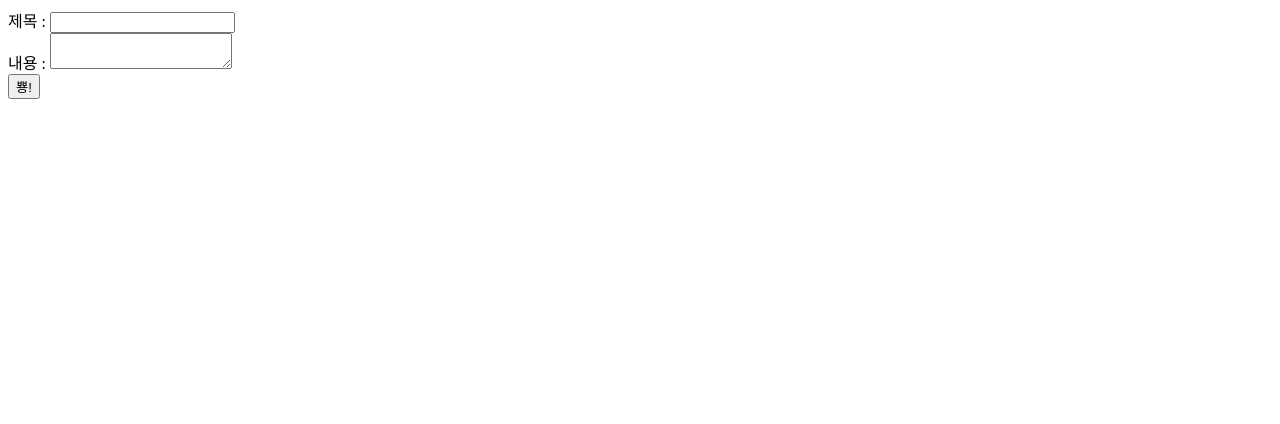
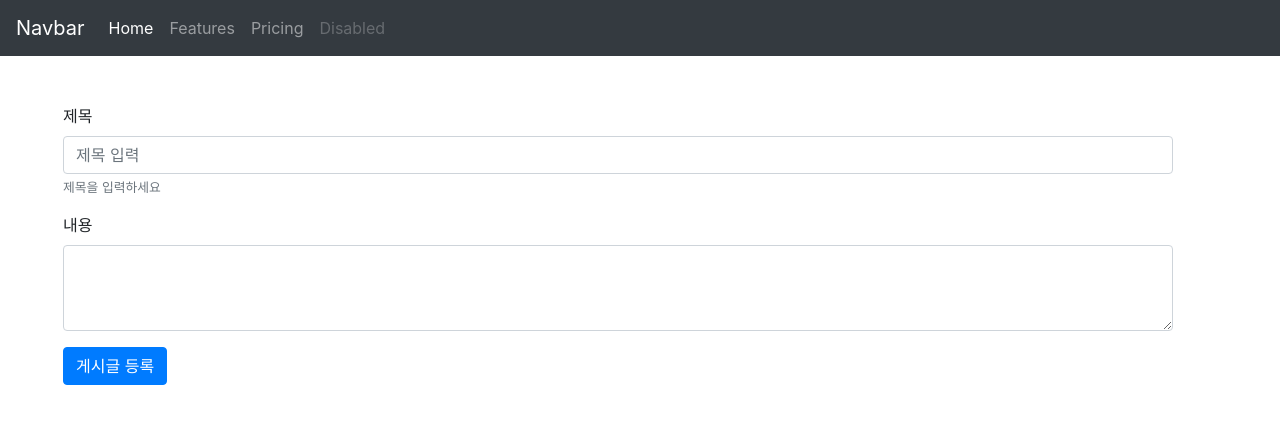
Before and after one commit to wpzero1/flask-crud, a Flask app: page /posts/new in a window 1280 px wide. Shown: the top 424 px of the page. Run offline with Flask 2, Linux system fonts and the light colour scheme; some libraries are stand-ins or nearby versions.

Commit message:
flask-crud

```diff
--- a/app.py
+++ b/app.py
@@ -86,6 +86,8 @@ def update(id):
     # UPDATE posts SET title = "hihi"
     # WHERE id=2;
 
+#SQL 관련
+
 # -> 타이틀이 1인거 필터
 # Post.query.filter_by(title = "1").all()
 # SELECT * FROM posts
--- a/templates/layout.html
+++ b/templates/layout.html
@@ -2,9 +2,37 @@
 <html>
     <head>
         <title>게시판</title>
+        <link rel="stylesheet" href="https://stackpath.bootstrapcdn.com/bootstrap/4.1.3/css/bootstrap.min.css" integrity="sha384-MCw98/SFnGE8fJT3GXwEOngsV7Zt27NXFoaoApmYm81iuXoPkFOJwJ8ERdknLPMO" crossorigin="anonymous">
     </head>
     <body>
-        {% block body %}
-        {% endblock %}
+        <nav class="navbar navbar-expand-lg navbar-dark bg-dark">
+          <a class="navbar-brand" href="#">Navbar</a>
+          <button class="navbar-toggler" type="button" data-toggle="collapse" data-target="#navbarNav" aria-controls="navbarNav" aria-expanded="false" aria-label="Toggle navigation">
+            <span class="navbar-toggler-icon"></span>
+          </button>
+          <div class="collapse navbar-collapse" id="navbarNav">
+            <ul class="navbar-nav">
+              <li class="nav-item active">
+                <a class="nav-link" href="#">Home <span class="sr-only">(current)</span></a>
+              </li>
+              <li class="nav-item">
+                <a class="nav-link" href="#">Features</a>
+              </li>
+              <li class="nav-item">
+                <a class="nav-link" href="#">Pricing</a>
+              </li>
+              <li class="nav-item">
+                <a class="nav-link disabled" href="#">Disabled</a>
+              </li>
+            </ul>
+          </div>
+        </nav>
+        <div class="container m-5">
+            {% block body %}
+            {% endblock %}
+        </div>
+        <script src="https://code.jquery.com/jquery-3.3.1.slim.min.js" integrity="sha384-q8i/X+965DzO0rT7abK41JStQIAqVgRVzpbzo5smXKp4YfRvH+8abtTE1Pi6jizo" crossorigin="anonymous"></script>
+        <script src="https://cdnjs.cloudflare.com/ajax/libs/popper.js/1.14.3/umd/popper.min.js" integrity="sha384-ZMP7rVo3mIykV+2+9J3UJ46jBk0WLaUAdn689aCwoqbBJiSnjAK/l8WvCWPIPm49" crossorigin="anonymous"></script>
+        <script src="https://stackpath.bootstrapcdn.com/bootstrap/4.1.3/js/bootstrap.min.js" integrity="sha384-ChfqqxuZUCnJSK3+MXmPNIyE6ZbWh2IMqE241rYiqJxyMiZ6OW/JmZQ5stwEULTy" crossorigin="anonymous"></script>
     </body>
 </html>
--- a/templates/new.html
+++ b/templates/new.html
@@ -1,9 +1,21 @@
 {% extends "layout.html" %}
 {% block body %}
+<!--<form action="/post" method="POST">-->
+<!--    제목 : <input type="text" name="title"/><br>-->
+<!--    내용 : <textarea name="content"></textarea><br>-->
+<!--    <input type="submit" value="뿅!">-->
+<!--</form>-->
+
 <form action="/post" method="POST">
-    제목 : <input type="text" name="title"/><br>
-    내용 : <textarea name="content"></textarea><br>
-    <input type="submit" value="뿅!">
+  <div class="form-group">
+    <label for="exampleInputEmail1">제목</label>
+    <input type="text" name="title" class="form-control" id="exampleInputEmail1" aria-describedby="emailHelp" placeholder="제목 입력">
+    <small id="emailHelp" class="form-text text-muted">제목을 입력하세요</small>
+  </div>
+  <div class="form-group">
+    <label for="exampleFormControlTextarea1">내용</label>
+    <textarea name="content" class="form-control" id="exampleFormControlTextarea1" rows="3"></textarea>
+  </div>
+  <button type="submit" class="btn btn-primary">게시글 등록</button>
 </form>
-
 {% endblock %}
--- a/templates/read.html
+++ b/templates/read.html
@@ -1,5 +1,7 @@
 {% extends "layout.html" %}
 {% block body %}
+
+
 <h1>{{post.id}}번째 글</h1>
 <p>제목 : {{post.title}}</p>
 <p>내용 : {{post.content}}</p>
```
Also changed, not shown: templates/index.html (+24 -8 lines), capture.jpg (added).
